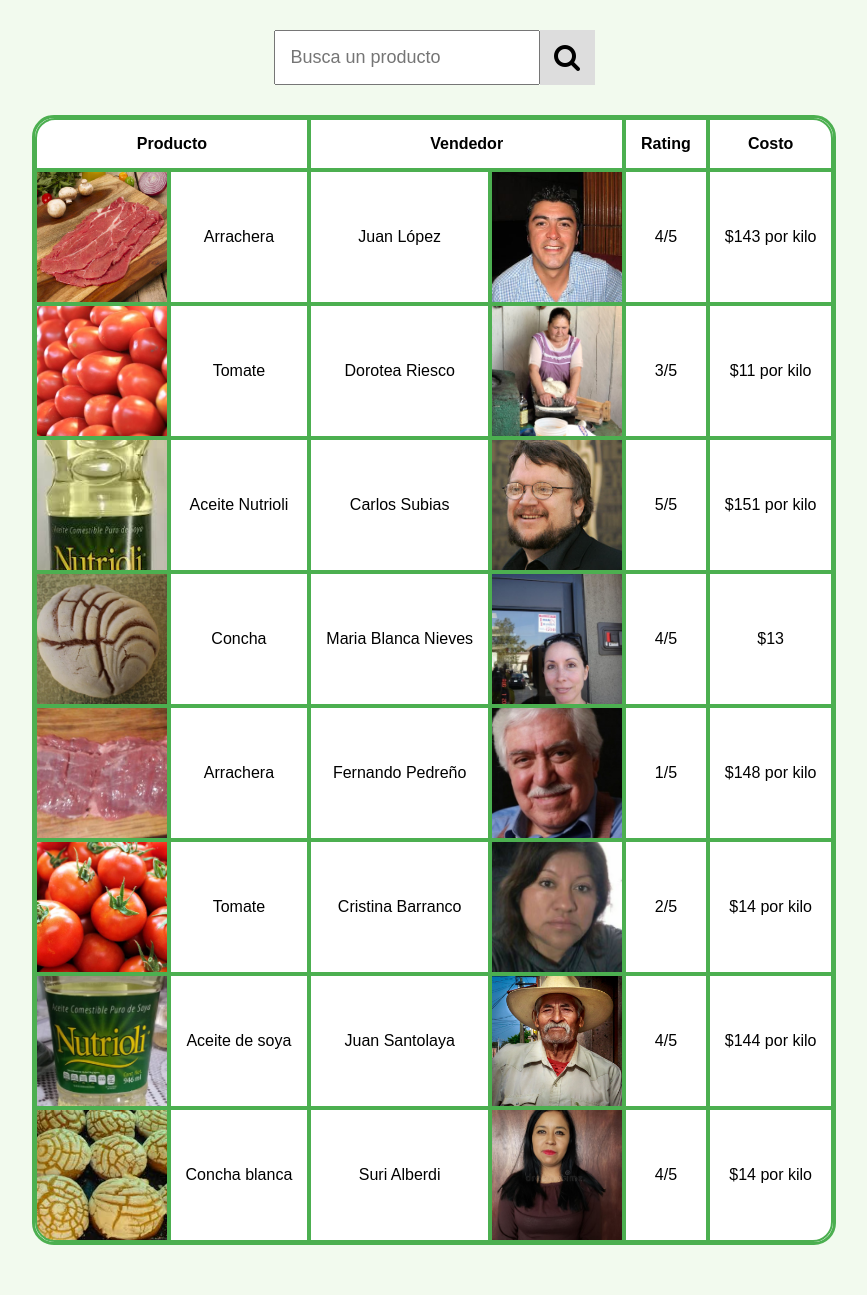
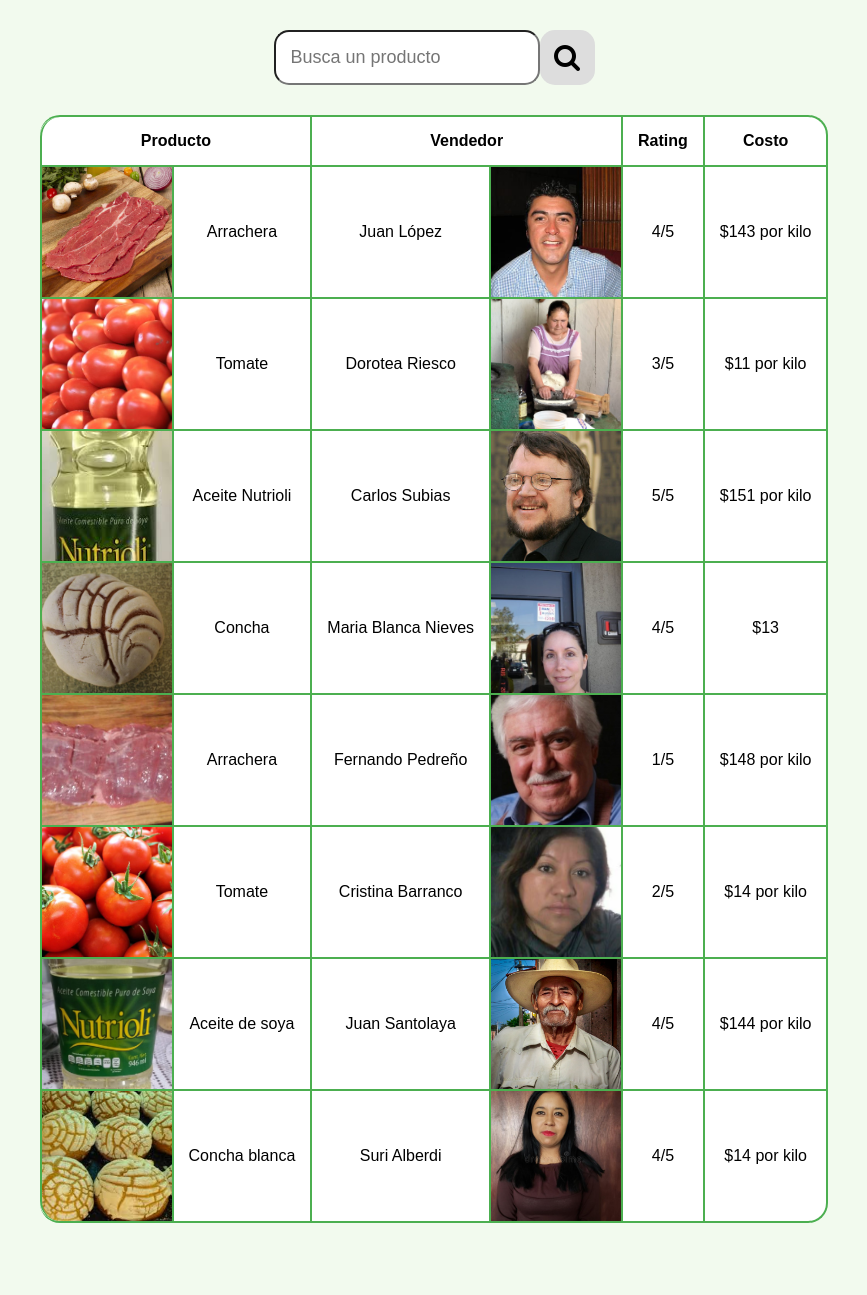
Before and after one commit to Xal-Tech/Marquet, a PHP site: page /home.php in a window 1280 px wide. Shown: the part 110-1405 px from the top of the page, without its empty margins (206-1073 px from the left). After the commit the page ends 1333 px from the top, so only its background shows below. Run offline with PHP 8.4, Linux system fonts and the light colour scheme; the visitor is signed in with stand-in values (Sample User, id 1).

Commit message:
tabla redondeada corregida

```diff
--- a/website/css/home.css
+++ b/website/css/home.css
@@ -21,22 +21,49 @@
     text-align: left;
 	margin: 0;
 	font-size: 18px;
-    padding: 15px;
+	padding: 15px;
+	border-radius: 15px;
 }
 
 table {
 	margin: 30px auto 50px;
 	text-align: center;
 	background-color: white;
+	border-collapse: separate;
+	border-radius: 20px;
+	border: 2px solid #4CAF50;
 	border-spacing: 0px;
-	border: 3px solid #4CAF50;
-	border-radius: 22px;
+	border-left: 0;
+}
+
+thead {
+	display: table-header-group;
+    vertical-align: middle;
+    border-color: inherit;
+    border-collapse: separate;
+}
+
+tr {
+	display: table-row;
+    vertical-align: inherit;
+    border-color: inherit;
 }
 
 th, td {
 	padding: 15px;
-	border: 2px solid #4CAF50;
-	border-collapse: collapse;
+	border-left: 2px solid #4CAF50;
+}
+
+td {
+	border-top: 2px solid #4CAF50;
+}
+
+thead:first-child tr:first-child th:first-child, tbody:first-child tr:first-child td:first-child {
+    border-radius: 20px 0 0 0;
+}
+
+thead:last-child tr:last-child th:first-child, tbody:last-child tr:last-child td:first-child {
+    border-radius: 0 0 0 20px;
 }
 
 .table-image {
@@ -52,17 +79,7 @@ table tr:first-child th:first-child {
 	border-top-left-radius: 20px;
 }
 
-/* top-right border-radius */
-table tr:first-child th:last-child {
-	border-top-right-radius: 20px;
-}
-
 /* bottom-left border-radius */
 table tr:last-child td:first-child {
 	border-bottom-left-radius: 20px;
 }
-
-/* bottom-right border-radius */
-table tr:last-child td:last-child {
-	border-bottom-right-radius: 20px;
-}
--- a/website/home.php
+++ b/website/home.php
@@ -21,7 +21,7 @@ if (!isset($_SESSION['loggedin'])) {
 
 	<div class="searchbar">
 		<input id="search-input" onkeyup="buscar_producto()" type="text" name="search" placeholder="Busca un producto">
-		<button type="submit"><i class="fa fa-search"></i></button>
+		<button type="submit" style="border-radius: 15px"><i class="fa fa-search"></i></button>
 	</div>
 
 	<table>
```
